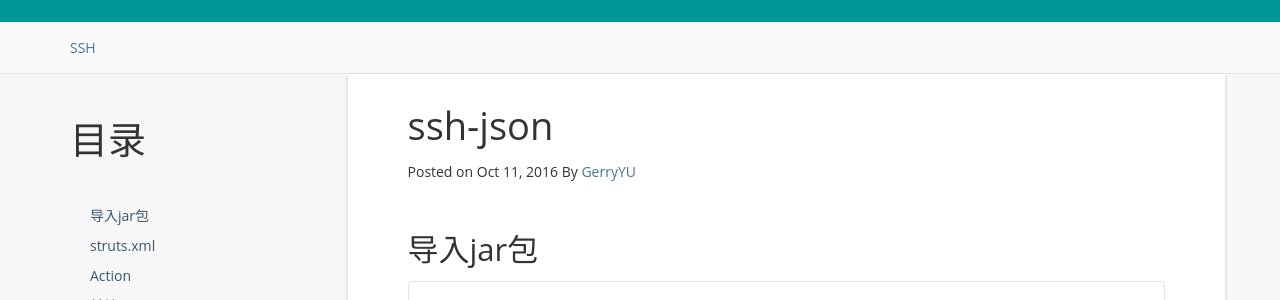
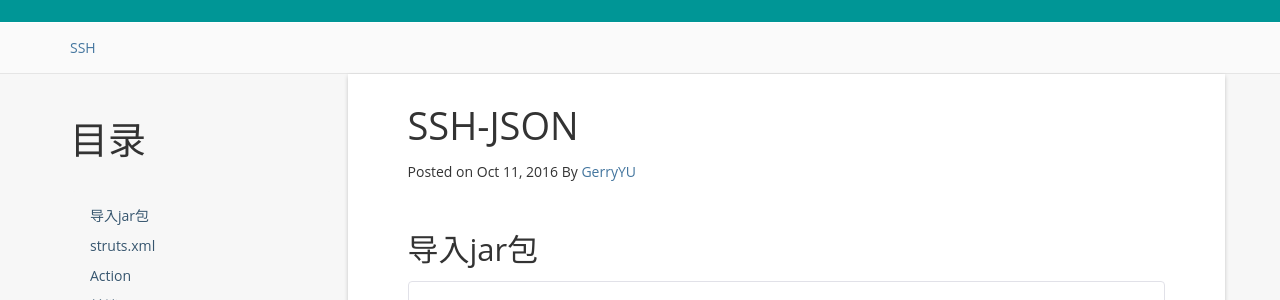
Before and after one commit to Gerry-Yu/Gerry-Yu.github.io, a Jekyll site: the page built from _posts/2016-10-11-SSH-JSON.md, in a window 1280 px wide and 900 px high. Shown: the part 213-513 px from the top of the window. Built offline with Jekyll 4.4.1, drawn with Linux system fonts in a browser that asks for light colours.

Commit message:
20161011

```diff
--- a/_posts/2016-10-11-SSH-JSON.md
+++ b/_posts/2016-10-11-SSH-JSON.md
@@ -1,15 +1,12 @@
 ---
 layout: post
-title:  "ssh-json"
+title:  "SSH-JSON"
 categories: SSH
 tag: SSH
 ---
 
 * content
 {:toc}
-
-
-
 
 ## 导入jar包
 
```
